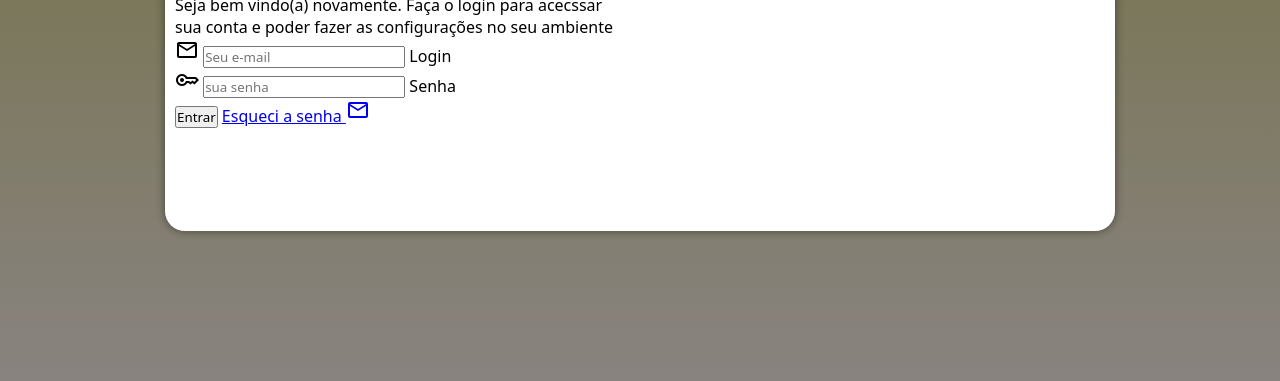
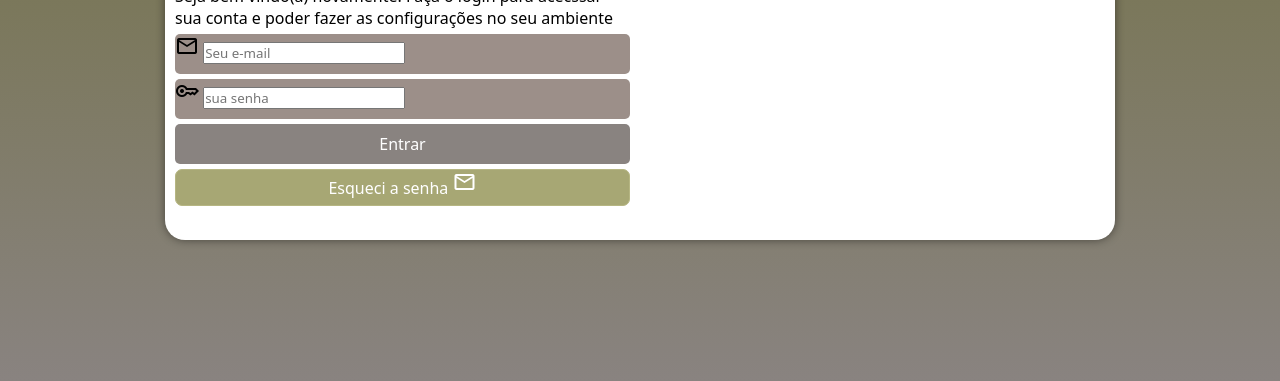
Before and after one commit to Luccas-Machado/Login-Project, a plain HTML site: page index.html in a window 1280 px wide. Shown: the part 419-800 px from the top of the page. Drawn offline with nearby package versions, Linux system fonts and the light colour scheme; files whose address does not match are found by name.

Commit message:
Formatação do form.

```diff
--- a/Estilo/style.css
+++ b/Estilo/style.css
@@ -34,7 +34,7 @@ section#login {
 
     background-color: white;
     width: 250px;
-    height: 500px;
+    height: 518px;
     border-radius: 20px;
     box-shadow: 0px 0px 10px rgba(0, 0, 0, 0.466);
 
@@ -64,3 +64,54 @@ div#formulario > h1 {
 div#formulario > p {
     font-size: 0.8m;
 }
+
+form > div.campo {
+    background-color: #9c8f89;
+    display: block;
+    width: 100%;
+    height: 40px;
+    border-radius: 5px;
+    margin: 5px 0px;
+}
+
+div.campo > label {
+    display: none;
+}
+
+form > input[type=submit] {
+    display: block;
+    font-size: 1em;
+    width: 100%;
+    height: 40px;
+    background-color: #898380;
+    color: white;
+    border: none;
+    border-radius: 5px;
+}
+
+form > input[type=submit]:hover {
+    background-color: #9c8f89;
+}
+
+form > a.botao {
+    display: block;
+    text-align: center;
+    font-size: 1em;
+    width: 100%;
+    height: 37px;
+    padding-top: 0px;
+    margin-top: 5px;
+    background-color: #a7a774;
+    color: white;
+    border: 1px solid #b6b683;
+    border-radius: 7px;
+    text-decoration: none;
+}
+
+form > a.botao:hover {
+    background-color: #6b6b37;
+}
+
+form > a.botao > i {
+    font-size: 0.8em;
+}
--- a/index.html
+++ b/index.html
@@ -36,7 +36,7 @@
 
                     </div>
                     <input type="submit" value="Entrar">
-                    <a href="esqueci.html">Esqueci a senha <span class="material-symbols-outlined">mail</span>
+                    <a href="esqueci.html" class="botao">Esqueci a senha <span class="material-symbols-outlined">mail</span>
 
                     </a>
                 </form>
```
